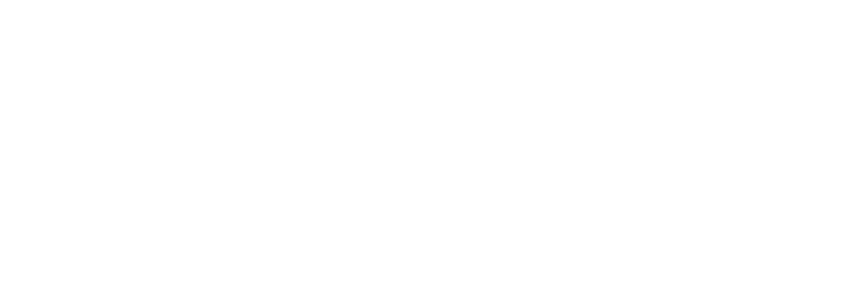
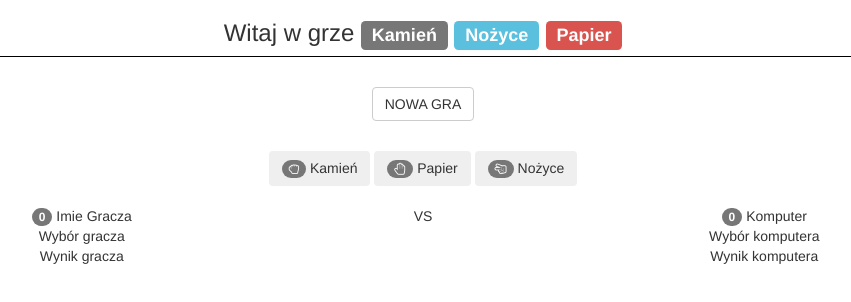
Before and after one commit to cyryl91/9.7_Gra_Kamien-papier-nozyce, a website: page index.html in a window 1280 px wide. Shown: the whole page, without its empty margins (217-1068 px from the left). Drawn offline with nearby package versions, Linux system fonts and the light colour scheme.

Commit message:
basic structure game

```diff
--- /dev/null
+++ b/css/style.css
@@ -0,0 +1,9 @@
+.welcome{
+	border-bottom: 1px solid black;
+}
+.newGameElement {
+	padding: 30px;
+}
+.resultsTableElement{
+	margin-top: 20px;
+}
--- a/index.html
+++ b/index.html
@@ -2,13 +2,112 @@
 <html>
 <head>
 	<meta charset="utf-8">
-	<title>javaScript_2</title>
+	<title>Gra_kamien_nozyce_papier</title>
+	<link href="https://maxcdn.bootstrapcdn.com/bootstrap/3.3.6/css/bootstrap.min.css" rel="stylesheet" />
+	<link rel="stylesheet" type="text/css" href="css/style.css">
+    <link href="https://cdnjs.cloudflare.com/ajax/libs/font-awesome/4.6.3/css/font-awesome.min.css" rel="stylesheet" />
+
 </head>
 <body>
 
+<!-- section with welcome/title -->
 
+	<div class="container text-center welcome">
+		<h3>
+			Witaj w grze
+			<span class="label label-default">Kamień</span>
+			<span class="label label-info">Nożyce</span>
+			<span class="label label-danger">Papier</span>
 
+		</h3>
+	</div>
 
+<!-- section with one button -->
+
+	<div id="js-newGameElement" class="container newGameElement">
+		<div class="row text-center">
+			<button id="js-newGameButton" class="btn btn-default">NOWA GRA</button>
+		</div>
+	</div>
+
+	<!-- section with selection butttom -->
+
+	<div id="js-playerPickElement" class="container">
+		<div class="row text-center">
+			<button id="js-playerPick_rock" class="btn">
+				<span class="badge">
+					<i class="fa fa-hand-rock-o" aria-hidden="true"></i>
+				</span>
+				Kamień
+			</button>
+			<button id="js-playerPick_paper" class="btn">
+				<span class="badge">
+					<i class="fa fa-hand-paper-o" aria-hidden="true"></i>
+				</span>
+				Papier
+			</button>
+			<button id="js-playerPick_scissors" class="btn">
+				<span class="badge">
+					<i class="fa fa-hand-scissors-o" aria-hidden="true"></i>
+				</span>
+				Nożyce
+			</button>
+		</div>
+	</div>
+
+<!-- section with table and player name, points, result  -->
+	<div id="js-resultsTableElement" class="container resultsTableElement">
+		<!-- section points/name beginning-->
+		<div class="row">
+			<div class="col-xs-5 text-center">
+				<span id="js-playerPoints" class="badge">
+					0
+				</span>
+				<span id="js-playerName">
+					Imie Gracza
+				</span>
+			</div>
+			<div class="col-xs-2 text-center">
+				VS
+			</div>
+			<div class="col-xs-5 text-center">
+				<span id="js-computerPoints" class="badge">
+					0
+				</span>
+				<span>
+					Komputer
+				</span>
+			</div>
+		</div>
+		<!-- end section point/name   beginning section Pick -->
+		<div class="row">
+			<div class="col-xs-5 text-center">
+				<span id="js-playerPick">
+					Wybór gracza
+				</span>
+			</div>
+			<div class="col-xs-2 text-center"></div>
+			<div class="col-xs-5 text-center">
+				<span id="js-computerPick">
+					Wybór komputera
+				</span>
+			</div>
+		</div>
+		<!-- end section Pick beginningn section results -->
+		<div class="row">
+	   		<div class="col-xs-5 text-center">
+	     		<span id="js-playerResult">
+	    			Wynik gracza
+	    		</span>
+	    	</div>
+	    	<div class="col-xs-2"></div>
+	    	<div class="col-xs-5 text-center">
+	      		<span id="js-computerResult">
+	        		Wynik komputera
+	      		</span>
+	    	</div>
+	  	</div>
+	</div>
 
 
 	<script type="text/javascript" src="js/script.js"></script>
--- a/js/script.js
+++ b/js/script.js
@@ -0,0 +1,20 @@
+var newGameBtn = document.getElementById('js-newGameElement');
+newGameBtn.addEventListener('click', newGame);
+
+
+var pickRock = document.getElementById('js-playerPick_rock'),
+	pickPaper = document.getElementById('js-playerPick_paper'),
+	pickScissors = document.getElementById('js-playerPick_scissores');
+
+pickRock.addEventListener('click', function(){
+	playerPick('rock');
+});
+pickPaper.addEventListener('click', function(){
+	playerPick('paper');
+});
+pickScissors.addEventListener('click', function(){
+	playerPick('Scissores');
+});
+//var newGameBtn = document.getElementById('js-newGameButton');
+
+//newGameBtn.addEventListener('click', newGame);
```
